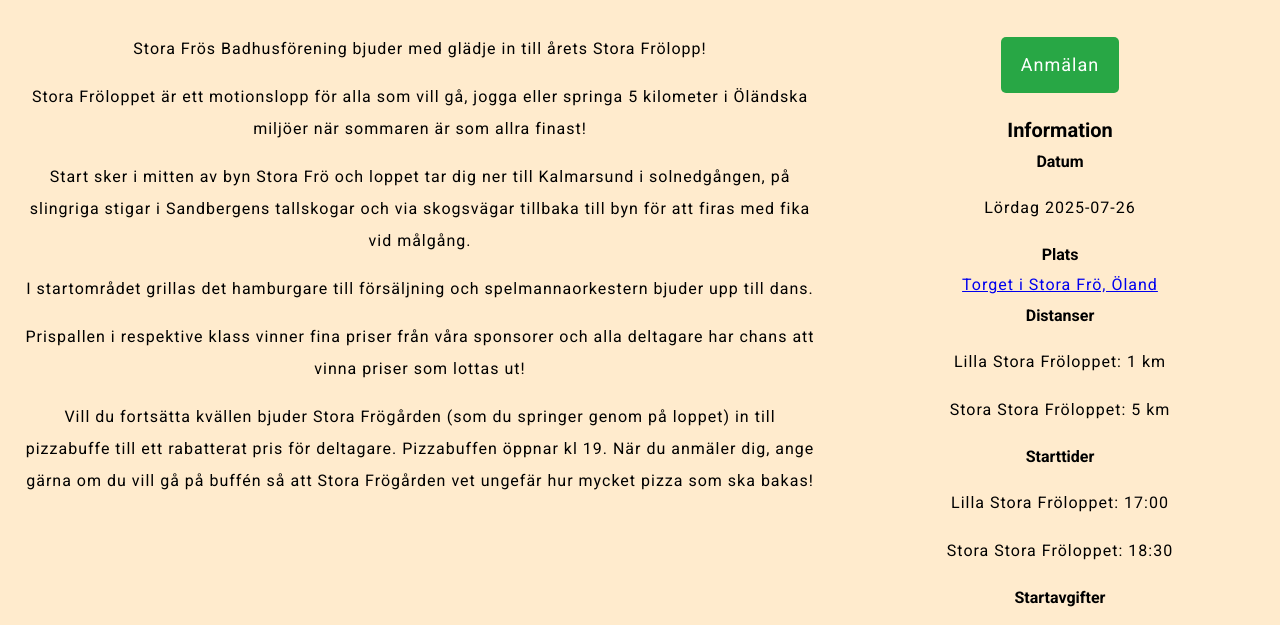
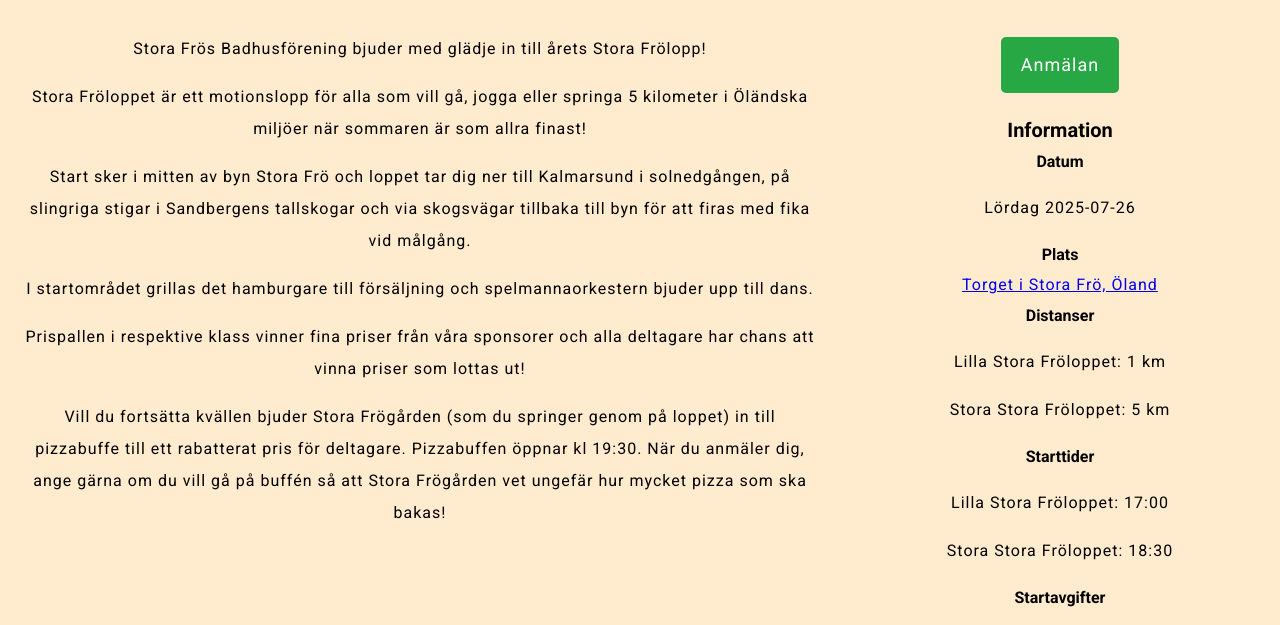
Before and after one commit to jonasot90/jonasot90.github.io, a plain HTML site: page index.html in a window 1280 px wide. Shown: the part 137-762 px from the top of the page. Drawn offline with Linux system fonts and the light colour scheme.

Commit message:
Changed time for pizza

```diff
--- a/index.html
+++ b/index.html
@@ -24,7 +24,7 @@
                 <p>Start sker i mitten av byn Stora Frö och loppet tar dig ner till Kalmarsund i solnedgången, på slingriga stigar i Sandbergens tallskogar och via skogsvägar tillbaka till byn för att firas med fika vid målgång.</p>
                 <p>I startområdet grillas det hamburgare till försäljning och spelmannaorkestern bjuder upp till dans.</p>
                 <p>Prispallen i respektive klass vinner fina priser från våra sponsorer och alla deltagare har chans att vinna priser som lottas ut!</p>
-                <p>Vill du fortsätta kvällen bjuder Stora Frögården (som du springer genom på loppet) in till pizzabuffe till ett rabatterat pris för deltagare. Pizzabuffen öppnar kl 19. När du anmäler dig, ange gärna om du vill gå på buffén så att Stora Frögården vet ungefär hur mycket pizza som ska bakas!</p>
+                <p>Vill du fortsätta kvällen bjuder Stora Frögården (som du springer genom på loppet) in till pizzabuffe till ett rabatterat pris för deltagare. Pizzabuffen öppnar kl 19:30. När du anmäler dig, ange gärna om du vill gå på buffén så att Stora Frögården vet ungefär hur mycket pizza som ska bakas!</p>
 
             </div>
             <div class = "right-section">
```
